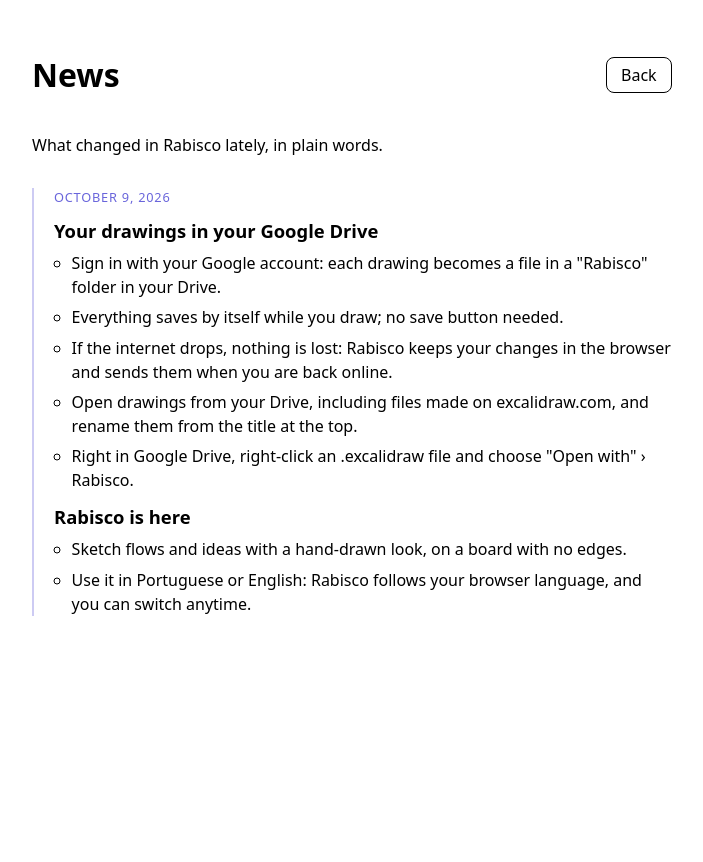
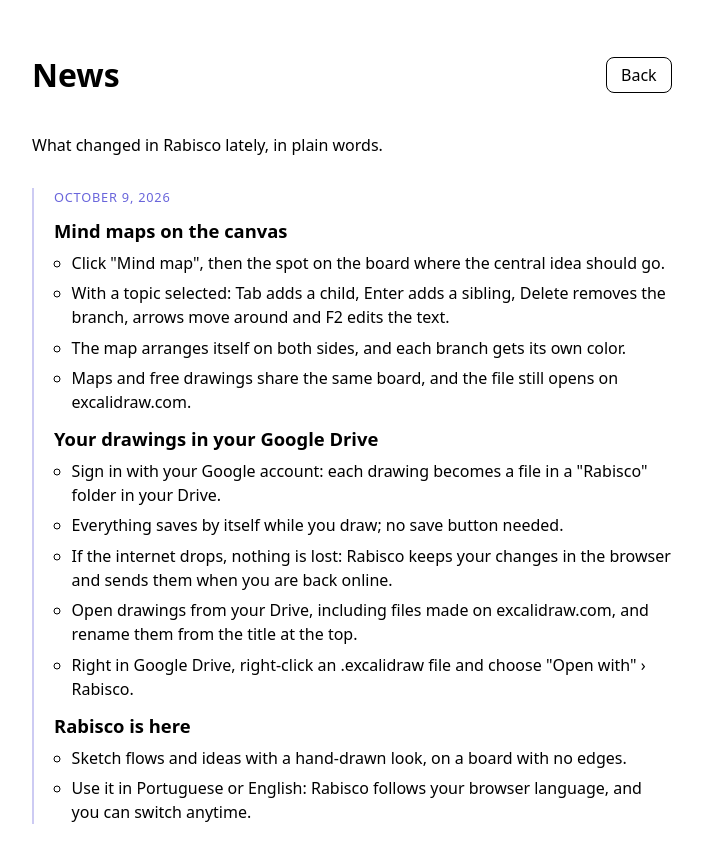
Before and after one commit to euconectei/rabisco, a React (Vite) app: page /whats-new in a window 1280 px wide. Shown: the top 862 px of the page, without its empty margins (288-991 px from the left). Before the commit the page ends 800 px from the top, so only its background shows below. Built offline with nearby package versions, Linux system fonts and the light colour scheme.

Commit message:
feat: announce mind maps on the news page

```diff
--- a/src/i18n/en.ts
+++ b/src/i18n/en.ts
@@ -90,6 +90,15 @@
     linkUnseen: 'News (something new)',
     menuItem: 'News ({version})',
     sections: {
+      mindmap: {
+        title: 'Mind maps on the canvas',
+        items: [
+          'Click "Mind map", then the spot on the board where the central idea should go.',
+          'With a topic selected: Tab adds a child, Enter adds a sibling, Delete removes the branch, arrows move around and F2 edits the text.',
+          'The map arranges itself on both sides, and each branch gets its own color.',
+          'Maps and free drawings share the same board, and the file still opens on excalidraw.com.',
+        ],
+      },
       drive: {
         title: 'Your drawings in your Google Drive',
         items: [
--- a/src/i18n/pt-BR.ts
+++ b/src/i18n/pt-BR.ts
@@ -88,6 +88,15 @@
     linkUnseen: 'Novidades (há novidades)',
     menuItem: 'Novidades ({version})',
     sections: {
+      mindmap: {
+        title: 'Mapas mentais no canvas',
+        items: [
+          'Clique em "Mapa mental" e depois no ponto do quadro onde a ideia central deve ficar.',
+          'Com um tópico selecionado: Tab cria um tópico filho, Enter cria um irmão, Delete apaga o ramo, as setas navegam e F2 edita o texto.',
+          'O mapa se organiza sozinho dos dois lados, e cada ramo ganha uma cor.',
+          'Mapas e desenhos livres convivem no mesmo quadro, e o arquivo continua abrindo no excalidraw.com.',
+        ],
+      },
       drive: {
         title: 'Seus desenhos no seu Google Drive',
         items: [
--- a/src/whatsNew/entries.ts
+++ b/src/whatsNew/entries.ts
@@ -15,6 +15,6 @@
   sections: WhatsNewSection[]
 }
 
-export const whatsNewEntries: WhatsNewEntry[] = [{ date: '2026-10-09', sections: ['drive', 'launch'] }]
+export const whatsNewEntries: WhatsNewEntry[] = [{ date: '2026-10-09', sections: ['mindmap', 'drive', 'launch'] }]
 
 export const latestWhatsNewDate: string | undefined = whatsNewEntries[0]?.date
```
